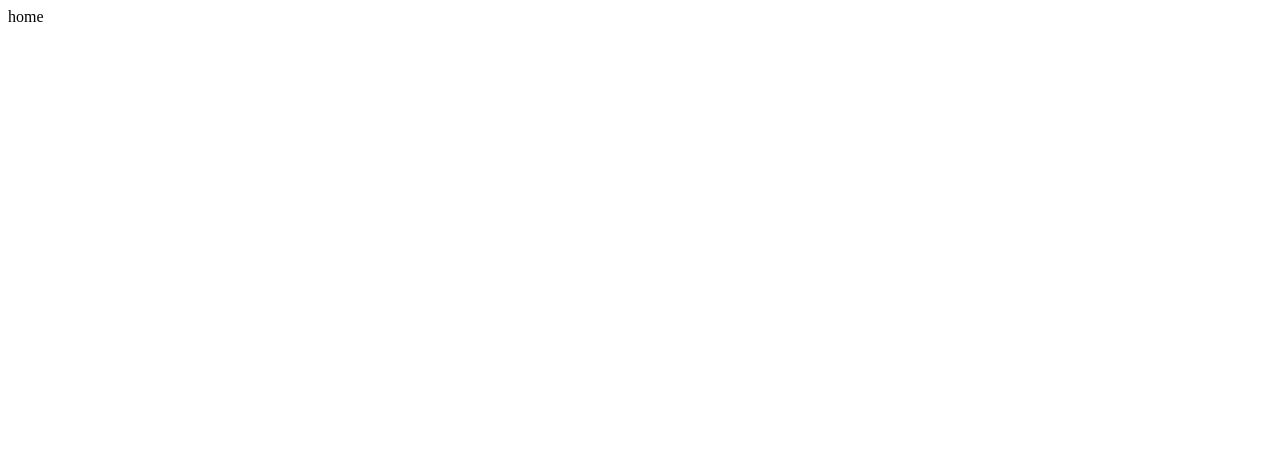
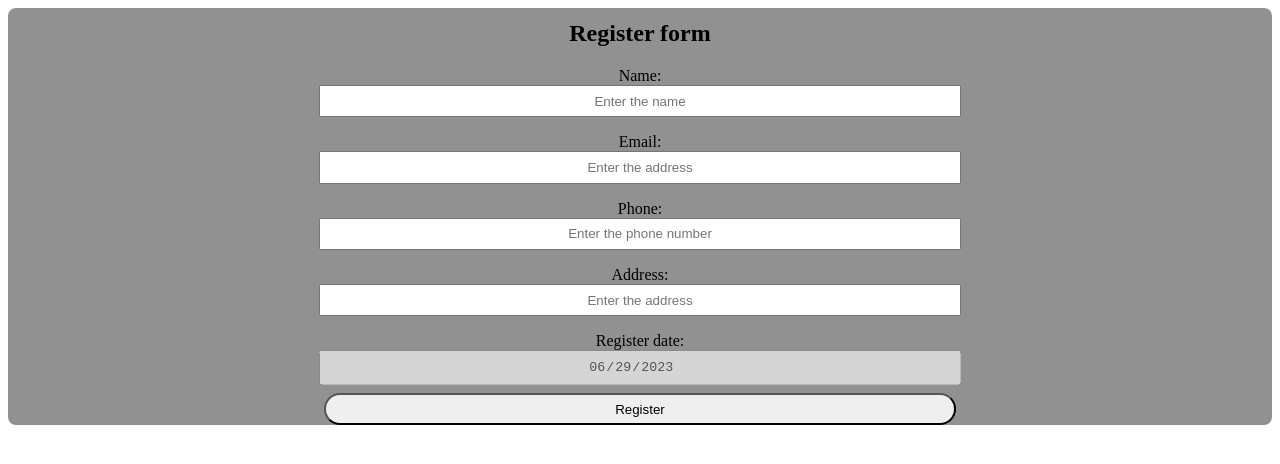
Before and after one commit to agilcxdanieldiniz/test-frontend, a React (Vite) app in the folder TestFrontend/: page / in a window 1280 px wide. Shown: the top 464 px of the page. Built offline with nearby package versions, Linux system fonts and the light colour scheme.

Commit message:
Creation of the register form - 1h

```diff
--- a/TestFrontend/src/App.jsx
+++ b/TestFrontend/src/App.jsx
@@ -1,11 +1,12 @@
 import './App.css'
+import Form from './pages/Form'
 
 function App() {
 
   return (
     <>
       <div>
-        home
+        <Form />
       </div>
     </>
   )
--- /dev/null
+++ b/TestFrontend/src/pages/Form.jsx
@@ -0,0 +1,66 @@
+import classes from "./Form.module.css";
+
+const Form = () => {
+  return (
+    <div>
+      <section className={classes.container}>
+        <h1>Register form</h1>
+        <form className={classes.resgisterForm}>
+          <label>
+            Name:
+            <input
+              type="text"
+              name="name"
+              placeholder="Enter the name"
+              required
+            />
+          </label>
+          <label>
+            Email:
+            <input
+              type="email"
+              name="email"
+              placeholder="Enter the address"
+              required
+            />
+          </label>
+          <label>
+            Phone:
+            <input
+              type="tel"
+              name="phone"
+              placeholder="Enter the phone number"
+              required
+            />
+          </label>
+          <label>
+            Address:
+            <input
+              type="text"
+              name="adress"
+              placeholder="Enter the address"
+              required
+            />
+          </label>
+          <label>
+            Register date:
+            <input
+              type="date"
+              name="date"
+              value={new Date().toISOString().substring(0, 10)}
+              disabled
+            />
+          </label>
+          <input
+            type="submit"
+            name="register"
+            value="Register"
+            className={classes.btnRegister}
+          />
+        </form>
+      </section>
+    </div>
+  );
+};
+
+export default Form;
--- /dev/null
+++ b/TestFrontend/src/pages/Form.module.css
@@ -0,0 +1,29 @@
+.container {
+    box-sizing: border-box;
+    display: flex;
+    flex-direction: column;
+    justify-content: space-between;
+    width: 100%;
+    background-color: #919191;
+    border-radius: 8px;
+}
+
+.resgisterForm input, h1, label{
+    padding: .5em;
+    text-align: center;
+    display: block;
+    margin: 0 auto;
+}
+
+.resgisterForm input {
+    width: 50%;
+}
+
+.btnRegister {
+    border-radius: 16px;
+}
+
+.btnRegister:hover {
+    background-color: #062103;
+    color: #ffffff;
+}
```
